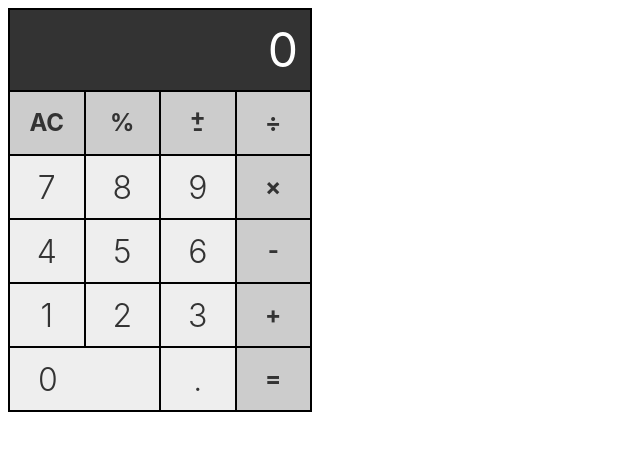
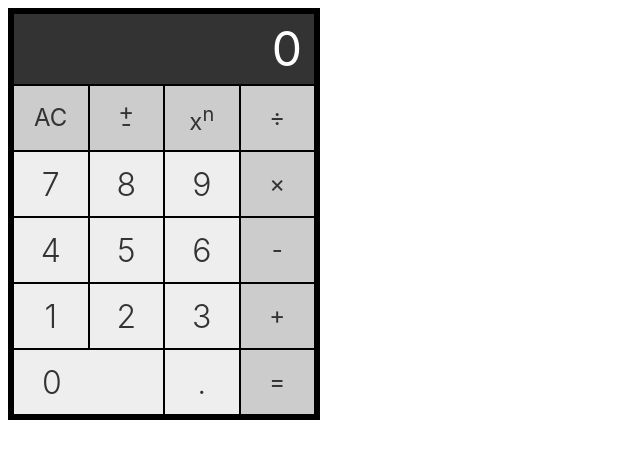
Before and after one commit to bbacademy/calculator, a plain HTML site: page index.html in a window 1280 px wide. Shown: the whole page, without its empty margins (0-640 px from the left). Drawn offline with Linux system fonts and the light colour scheme.

Commit message:
update code

```diff
--- a/app.js
+++ b/app.js
@@ -6,7 +6,7 @@ const fn = {
 	multiply: (a, b) => (a * b),
 	divide: (a, b) => (a / b),
 	power: (a, b) => Math.pow(a, b),
-	percent: (a, b) => (Math.round(a / b * 100)),
+	percent: (a, b) => ((a / b * 100).toPrecision(5)),
 }
 const store = { value: 0, method: '' }
 
@@ -17,7 +17,7 @@ addEventListener('click', ({ target }) => {
 	if (target.matches('button')) {
 		switch (target.name) {
 			case 'negate':
-				output.value = parseInt(output.value) * -1
+				output.value = parseInt(output.value || 0) * -1
 				break
 			case 'clear':
 				output.value = ''
--- a/index.html
+++ b/index.html
@@ -6,9 +6,9 @@
 	<output></output>
 
 	<button name="clear">AC</button>
-	<button name="percent">%</button>
 	<button name="negate">+<br>-</button>
-	<!-- <button name="power">x<sup>n</sup></button> -->
+	<!-- <button name="percent">%</button> -->
+	<button name="power">x<sup>n</sup></button>
 	<button name="divide">&divide;</button>
 
 	<input type="button" value="7">
--- a/style.css
+++ b/style.css
@@ -10,12 +10,11 @@ main {
 	width: 300px;
 	height: 400px;
 	background: black;
-	padding: 2px;
+	padding: 6px;
 }
 button {
 	border: none;
     font-size: x-large;
-    font-weight: bold;
     background: #ccc;
     line-height: 0.5em;
 }
@@ -36,8 +35,8 @@ output {
     text-align: right;
     grid-column-start: 1;
     grid-column-end: 5;
-    line-height: 60px;
-	min-height: 60px;
+    line-height: 50px;
+	min-height: 50px;
 	padding: 10px;
 	letter-spacing: 2px;
 	background: #333;
```
